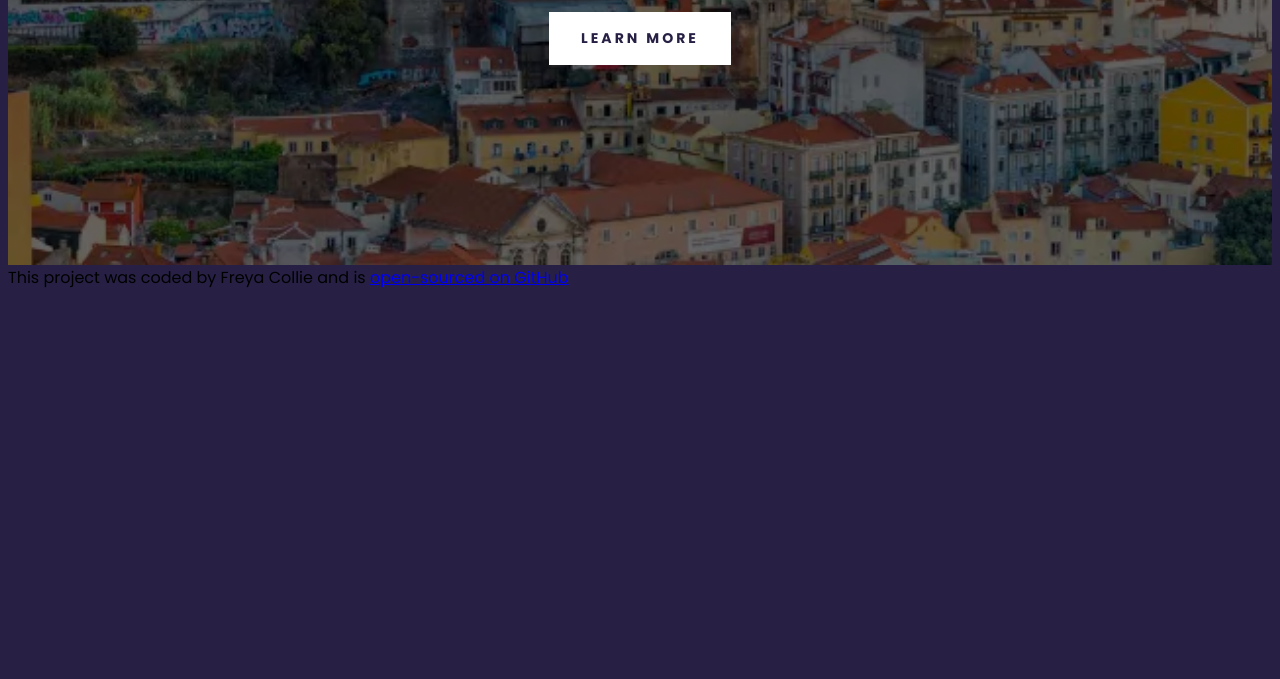
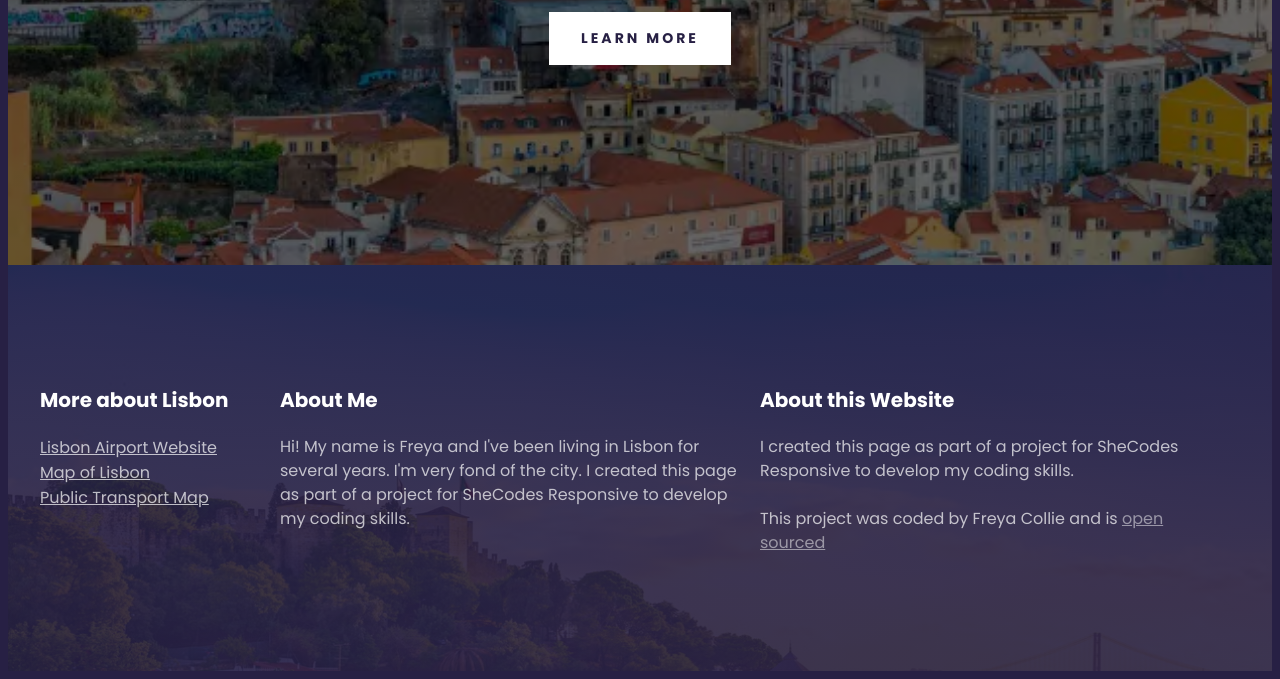
Before and after one commit to Amel-coder-dot/Travel-Project, a plain HTML site: page index.html in a window 1280 px wide. Shown: the part 480-1159 px from the top of the page. Before the commit the page ends 800 px from the top, so only its background shows below. Drawn offline with Linux system fonts and the light colour scheme.

Commit message:
Added the footer

```diff
--- a/index.html
+++ b/index.html
@@ -21,12 +21,57 @@
         <a href="#more">Learn more</a>
       </header>
       <footer>
-        This project was coded by Freya Collie and is
-        <a
-          href="https://github.com/Amel-coder-dot/Travel-Project"
-          target="_blank"
-          >open-sourced on GitHub</a
-        >
+        <section class="grid">
+          <div>
+            <h3>More about Lisbon</h3>
+            <ul>
+              <li>
+                <a
+                  href="https://www.lisbonairport.pt/en/lis/home"
+                  target="_blank"
+                  >Lisbon Airport Website</a
+                >
+              </li>
+              <li>
+                <a
+                  href="https://maps.app.goo.gl/wWA3tjt5STf8aKrJ7"
+                  target="_blank"
+                  >Map of Lisbon</a
+                >
+              </li>
+              <li>
+                <a
+                  href="https://www.metrolisboa.pt/en/travel/diagrams-and-maps/"
+                  target="_blank"
+                  >Public Transport Map</a
+                >
+              </li>
+            </ul>
+          </div>
+          <div>
+            <h3>About Me</h3>
+            <p>
+              Hi! My name is Freya and I've been living in Lisbon for several
+              years. I'm very fond of the city. I created this page as part of a
+              project for SheCodes Responsive to develop my coding skills.
+            </p>
+          </div>
+          <div>
+            <h3>About this Website</h3>
+            <p>
+              I created this page as part of a project for SheCodes Responsive
+              to develop my coding skills.
+              <br />
+              <br />
+              This project was coded by Freya Collie and is
+              <a
+                href="https://github.com/Amel-coder-dot/Travel-Project"
+                target="_blank"
+                >open sourced</a
+              >
+            </p>
+          </div>
+        </section>
       </footer>
     </div>
   </body>
--- a/src/style.css
+++ b/src/style.css
@@ -5,6 +5,16 @@ body {
 
 .container {
   max-width: 1400px;
+  margin: 0 auto;
+}
+
+.grid {
+  display: grid;
+  grid-template-columns: 1fr 2fr 2fr;
+}
+
+section {
+  max-width: 1200px;
   margin: 0 auto;
 }
 
@@ -55,7 +65,49 @@ header a {
   background-color: white;
 }
 
-@media (max-width: 900px) {
+footer {
+  color: white;
+  background-image: linear-gradient(
+      rgba(39, 32, 68, 0.9),
+      rgba(39, 32, 68, 0.9)
+    ),
+    url("../images/lisbon-picture-2.jpg");
+
+  background-repeat: no-repeat;
+  background-size: cover;
+  padding: 100px 0;
+}
+
+footer h3 {
+  font-weight: 700;
+  font-size: 20px;
+  line-height: 30px;
+}
+
+footer p {
+  font-weight: 400;
+  font-size: 16px;
+  opacity: 0.7;
+  margin-right: 20px;
+  line-height: 24px;
+}
+
+footer ul {
+  padding: 0;
+}
+
+footer li {
+  list-style: none;
+  margin: 0;
+  padding: 0;
+}
+
+footer a {
+  color: white;
+  opacity: 0.7;
+}
+
+@media (max-width: 960px) {
   header {
     padding: 60px 0;
   }
```
Also changed, not shown: images/lisbon-picture-2.jpg (added).
